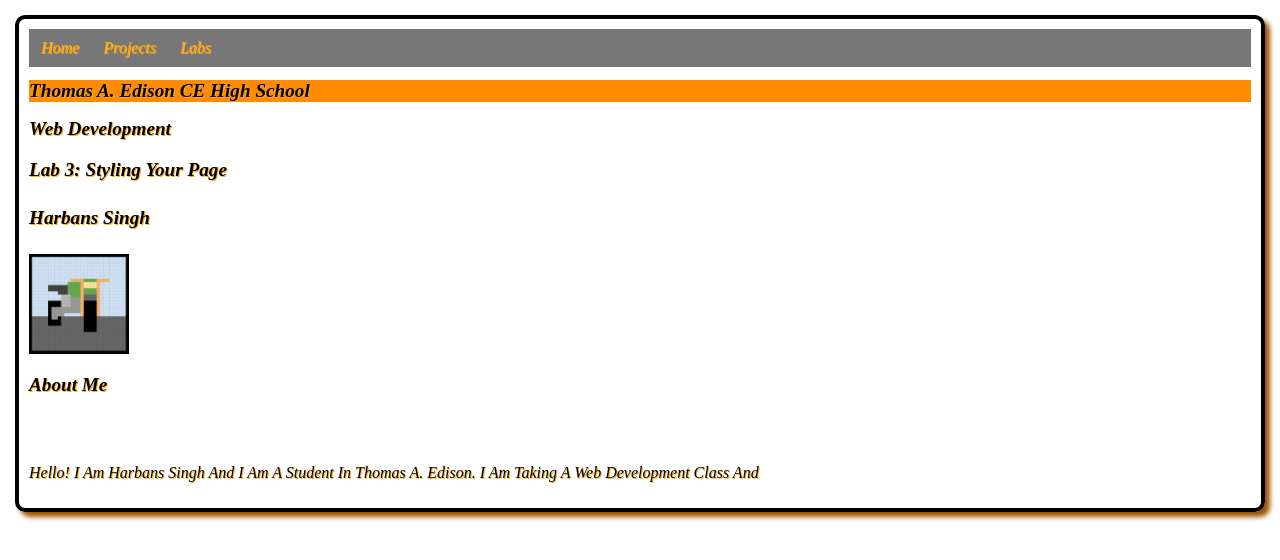
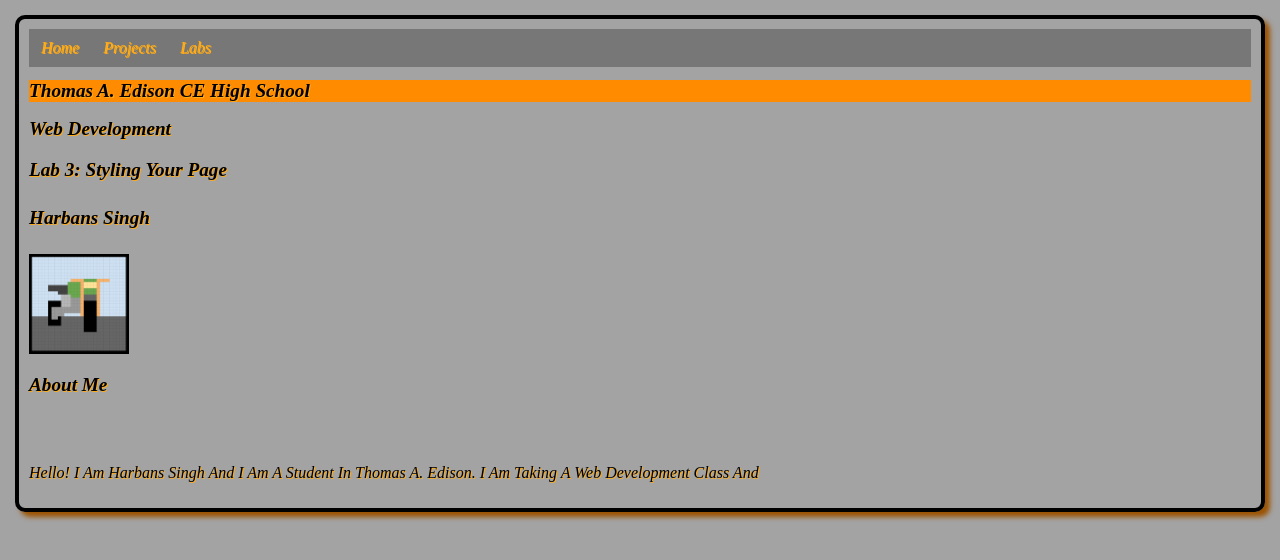
Before and after one commit to HarbansS/Sophomore_Portfolio, a plain HTML site: page index.html in a window 1280 px wide. Drawn offline with Linux system fonts and the light colour scheme.

Commit message:
Update style.css

```diff
--- a/style.css
+++ b/style.css
@@ -6,8 +6,8 @@ body{
   text-align: center;
   vertical-align: super;
   font-family: 'serif', Georgia;*/
-  background-color: ;
-  color: ;
+  background-color: #a3a3a3;
+  color: a3a3a3;
   padding: 10px;
   margin: 15px;
   border: 4px solid;
```
